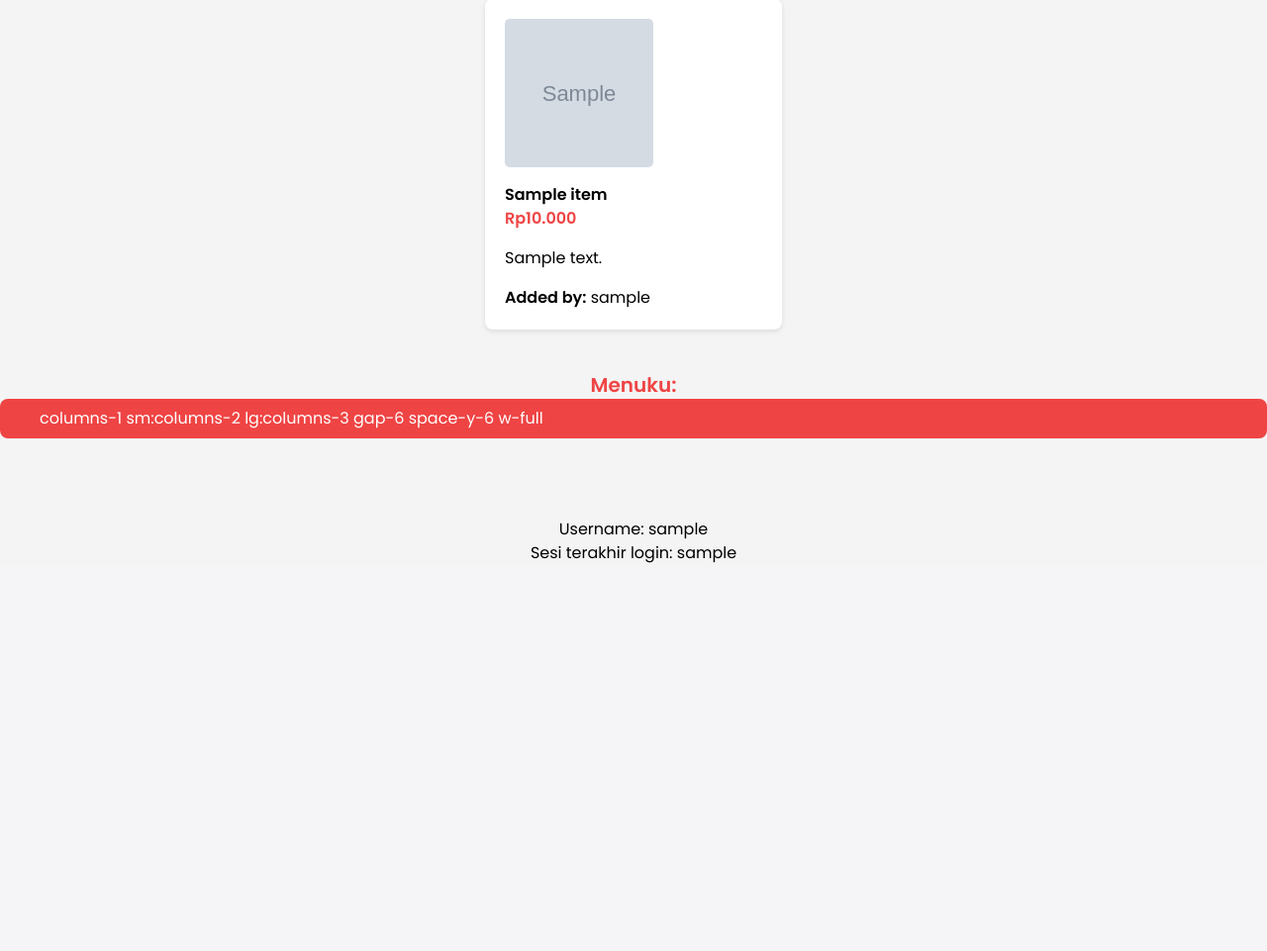
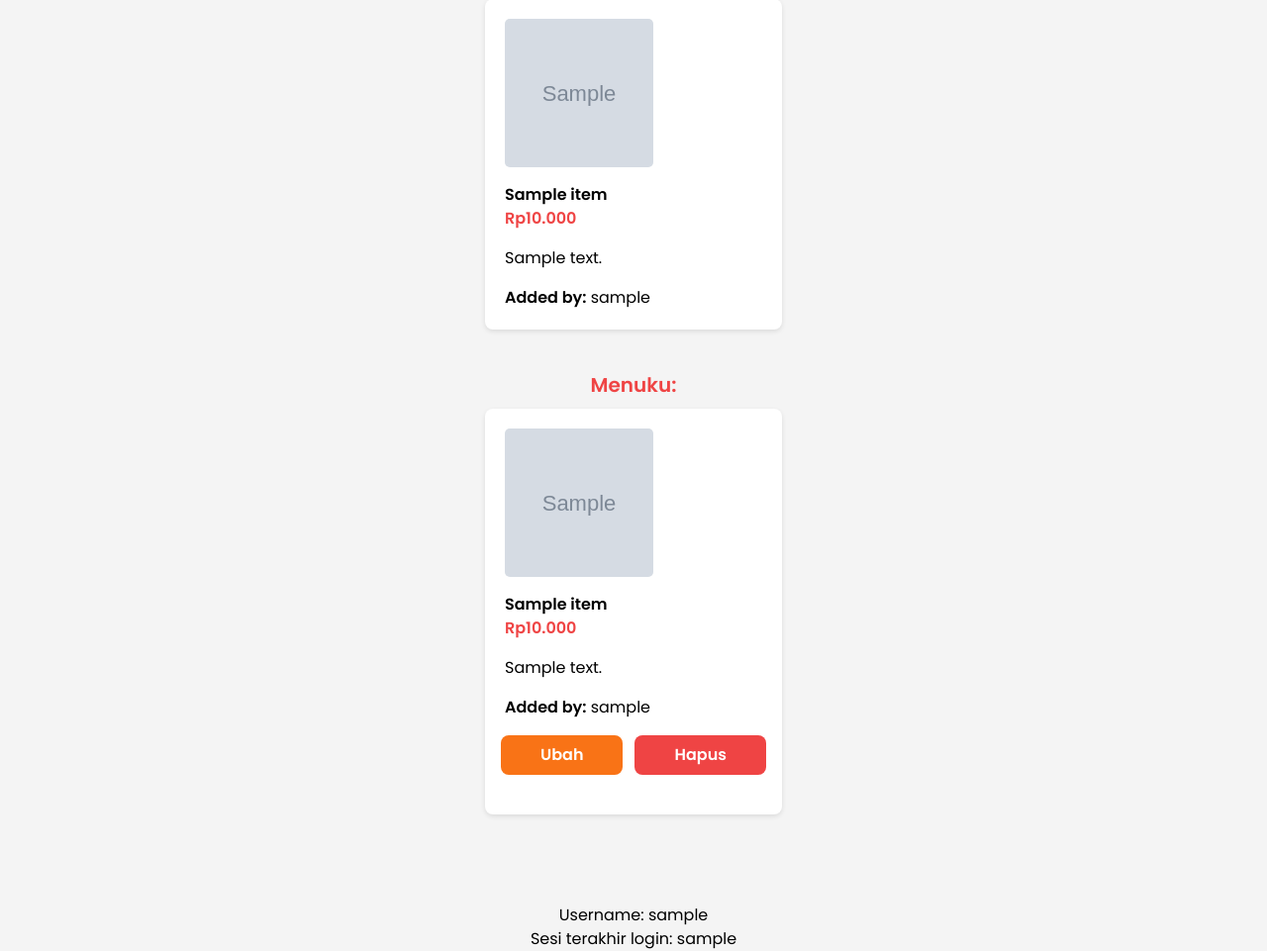
Before and after one commit to soydoradesu/warmindawg, a Django app: template main/templates/home.html in a window 1280 px wide. Shown: the part 369-1330 px from the top of the page at 99% size. Before the commit the page ends 938 px from the top, so only its background shows below. Run offline with Django 5.2, Linux system fonts and the light colour scheme; a user stored in the database is signed in; tables that the repository leaves empty hold one stand-in row (values such as "Sample post"); the template is opened without the code that fills it: values that come from a table or form of the project are taken from there, most other values are stand-ins (such as "Sample title", 1, 10 or a date in 2020); grey boxes marked "Sample" are stand-in pictures; some libraries are stand-ins or nearby versions.

Commit message:
kelar for the code only

```diff
--- a/main/models.py
+++ b/main/models.py
@@ -3,6 +3,7 @@ from django.contrib.auth.models import User
 
 class Item(models.Model):
     user = models.ForeignKey(User, on_delete=models.CASCADE)
+    username = models.CharField(max_length=100)
     name = models.CharField(max_length=100)
     price = models.IntegerField()
     description = models.TextField()
--- a/main/templates/home.html
+++ b/main/templates/home.html
@@ -170,7 +170,7 @@
             `;
         }
         else {
-            classNameString = "columns-1 sm:columns-2 lg:columns-3 gap-6 space-y-6 w-full";
+            classNameString = "flex flex-wrap justify-center list-none";
             itemEntries.forEach((item) => {
                 htmlString += `
                 <li>
@@ -185,15 +185,15 @@
                         ${item.fields.description}
                     </p>
                     <p class="product-description pt-4">
-                        <strong>Added by:</strong> ${item.fields.user}
+                        <strong>Added by:</strong> ${item.fields.username}
                     </p>
                     <div style="justify-content: center; text-align: center; display: flex; gap: 12px; margin-bottom: 20px" class="pt-4">
-                        <a href="/edit_menu/${item.pk}">
+                        <a href="/edit-menu/${item.pk}">
                             <button class="w-full px-10 py-2 text-white bg-orange-500 hover:bg-orange-600 rounded-lg focus:outline-none focus:ring-2 focus:ring-orange-600 focus:ring-opacity-50">
                                 <strong>Ubah</strong>
                             </button>
                         </a>
-                        <a href="/delete_item/${item.pk}">
+                        <a href="/delete/${item.pk}">
                             <button class="w-full px-10 py-2 text-white bg-red-500 hover:bg-red-600 rounded-lg focus:outline-none focus:ring-2 focus:ring-red-500 focus:ring-opacity-50">
                                 <strong>Hapus</strong>
                             </button>
@@ -202,8 +202,8 @@
                 </li>
             `;
         })}
-        document.getElementById("item_entry_cards").innerHTML = classNameString;
-        document.getElementById("item_entry_cards").className = htmlString;
+        document.getElementById("item_entry_cards").className = classNameString;
+        document.getElementById("item_entry_cards").innerHTML = htmlString;
     }
     refreshItemEntries();
 
--- a/main/views.py
+++ b/main/views.py
@@ -158,10 +158,11 @@ def add_menu_item_ajax(request):
     description = request.POST.get("description")
     image = request.POST.get("image")
     user = request.user
+    username = user
 
     new_food = Item(name=name, price=price,
                     description=description, image=image,
-                    user=user)
+                    user=user, username=username)
     new_food.save()
 
     return HttpResponse(b"CREATED", status=201)
```
Also changed, not shown: main/migrations/0006_item_username.py (added).
